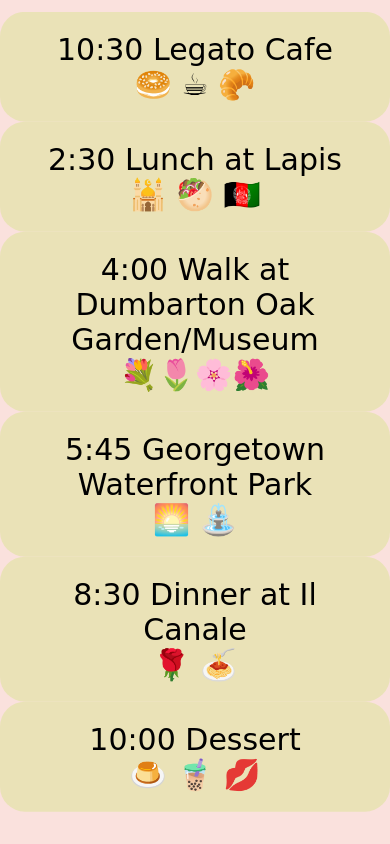
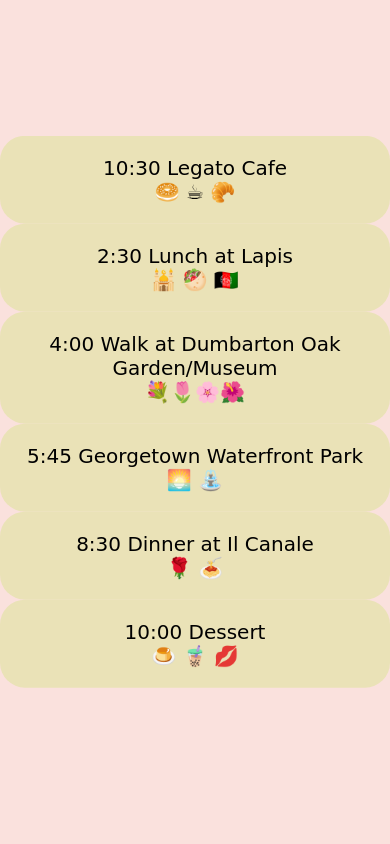
Before and after one commit to mirage-p/mirage-p.github.io, a plain HTML site: page itenerary.html in a window 390 px wide. Drawn offline with Linux system fonts and the light colour scheme.

Commit message:
add media-query

```diff
--- a/itinerary.css
+++ b/itinerary.css
@@ -1,8 +1,8 @@
 body {
     margin: 0;
     padding: 0;
-    background-color: #fae1dd; /* Background color */
-    font-family: 'Arial', sans-serif; /* Change the font family as needed */
+    background-color: #fae1dd;
+    font-family: 'Arial', sans-serif;
 }
 
 h1 {
@@ -10,7 +10,6 @@ h1 {
     margin-top: 20px;
     font-family: 'Brush Script MT', cursive;
     font-size: 50px;
-    display: absolute;
 }
 
 .container {
@@ -23,9 +22,9 @@ h1 {
 
 .levitating-content {
     position: relative;
-    transform: translateZ(0); /* Create a stacking context for the levitating effect */
+    transform: translateZ(0);
     animation: levitate 3s ease-in-out infinite;
-    text-align: center; /* Center text within the container */
+    text-align: center;
     margin-top: 10px;
 }
 
@@ -34,16 +33,22 @@ h1 {
         transform: translateY(0);
     }
     50% {
-        transform: translateY(-20px); /* Adjust the levitation distance */
+        transform: translateY(-20px);
     }
 }
 
-/* Customize the styling of your content */
 .levitating-content p {
-    background-color: #eae2b7; /* Beige background color */
-    padding: 20px; /* Adjust the padding */
-    margin: 0; /* Remove margin */
+    background-color: #eae2b7;
+    padding: 20px;
+    margin: 0;
     border-radius: 25px;
     font-family: 'Brush Script MT', cursive;
-    font-size: 30px; /* Increase the font size */
+    font-size: 30px;
 }
+
+/* Media query for smaller screens */
+@media (max-width: 768px) {
+    .levitating-content p {
+        font-size: 20px; /* Adjust font size for smaller screens */
+    }
+}
```
